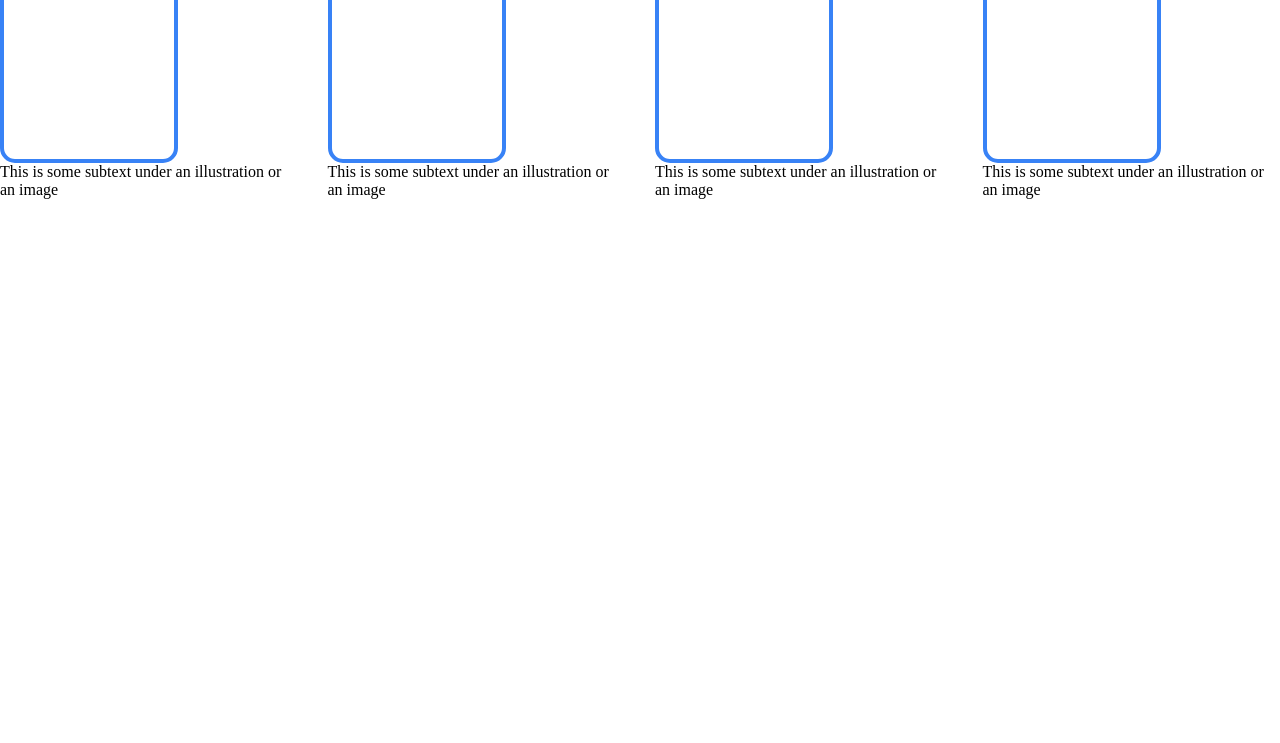
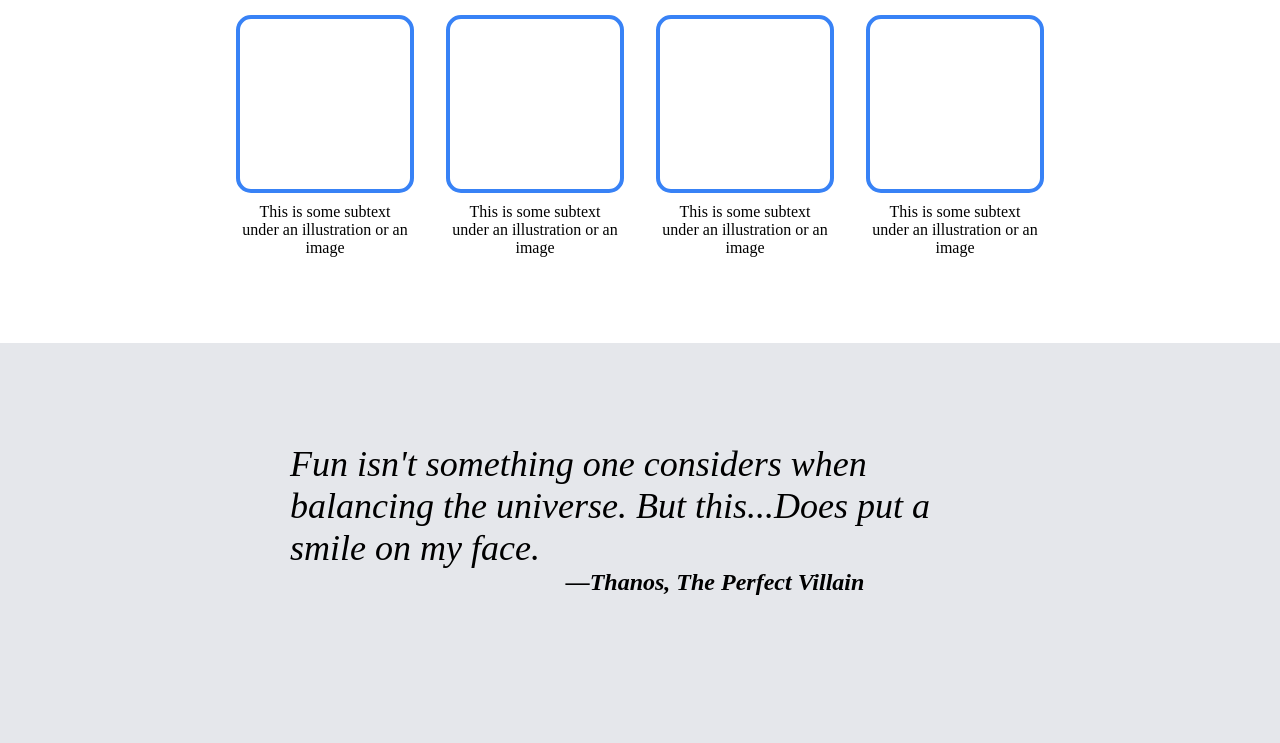
Before and after one commit to Qwame-DB/landing-page, a plain HTML site: page index.html in a window 1280 px wide. Shown: the part 697-1440 px from the top of the page. Before the commit the page ends 1040 px from the top, so only its background shows below. Drawn offline with Linux system fonts and the light colour scheme.

Commit message:
add css for section three

```diff
--- a/index.html
+++ b/index.html
@@ -56,7 +56,12 @@
         </div>
 
         <div id="section-three">
-
+            <div class="quote">
+            <p class="one"><em>Fun isn't something one considers when balancing
+                the universe. But this...Does put a smile on my face.</em>
+            </p>
+            <p class="two"><em>—Thanos, The Perfect Villain</em></p>
+            </div>
         </div>
     </body>
 </html>
--- a/style.css
+++ b/style.css
@@ -60,7 +60,6 @@ button{
    min-width: 400px;
    background-color: #a3a3a391;
    align-items: center;
-
 }
 .empty-box p{
     text-align: center;
@@ -77,19 +76,47 @@ button{
 }
 #section-two{
     height: 400px;
-
-
 }
 
 .main-box{
     display: flex;
     justify-content: center;
-    gap: 30px;
+    gap: 40px;
+    margin-top: 30px;
+}
+.box{
+    display: flex;
+    flex-direction: column;
+    align-items: center;
+    text-align: center;
+    max-width: 170px;
 }
 .pati{
     width: 170px;
     height: 170px;
     border: 4px solid #3882F6;
     border-radius: 15px;
+    margin-bottom: 10px;
+}
 
+/*css for section three*/
+#section-three{
+    height: 400px;
+    background-color: #E5E7EB;
 }
+.quote{
+    display: flex;
+    flex-direction: column;
+    align-items: center;
+}
+
+.one{
+    font-size: 36px;
+    width: 700px;
+    margin-top: 100px;
+}
+.two{
+    font-weight: bolder;
+    font-size: 1.5em;
+    margin-left: 150px;
+}
```
